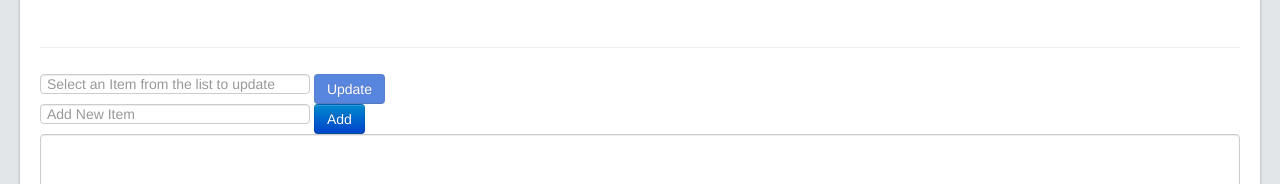
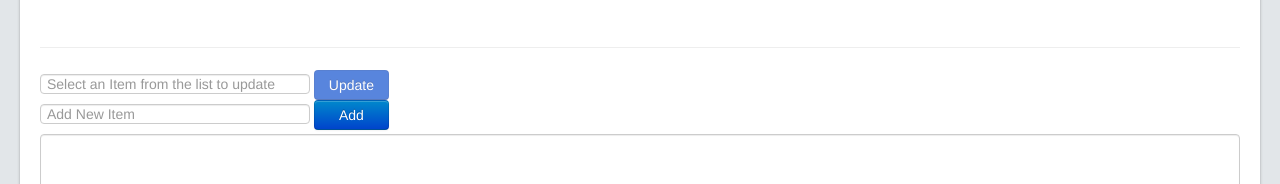
Before and after one commit to feedhenry-training/fh-sync, a plain HTML site: page client/default/index.html in a window 1280 px wide. Shown: the part 223-407 px from the top of the page. Drawn offline with Linux system fonts and the light colour scheme.

Commit message:
Button sizes adjusted

```diff
--- a/client/default/css/app.css
+++ b/client/default/css/app.css
@@ -156,6 +156,18 @@ h4.center {
     background-color: #DDEE79;
 }
 
+#updateBtn {
+  margin-top: -9px;
+}
+
+#addBtn {
+  margin-top: -9px;
+}
+
+#addBtn, #updateBtn {
+  width: 75px;
+}
+
 .json-editor .item {
     border: 3px solid transparent;
     padding: 3px;
```
